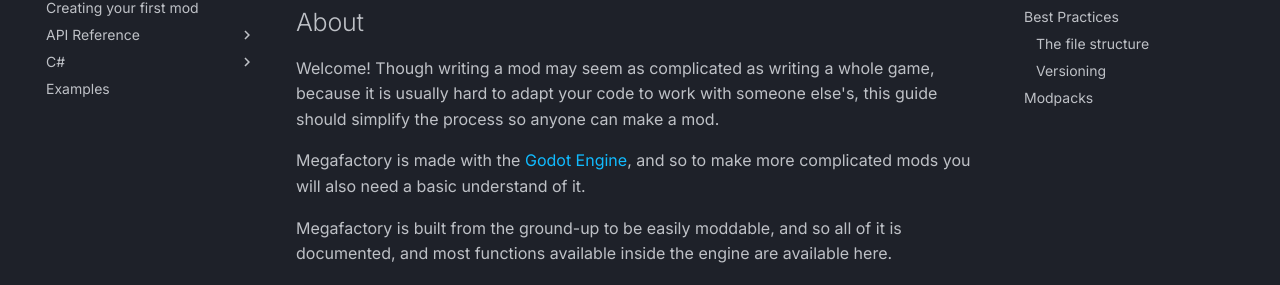
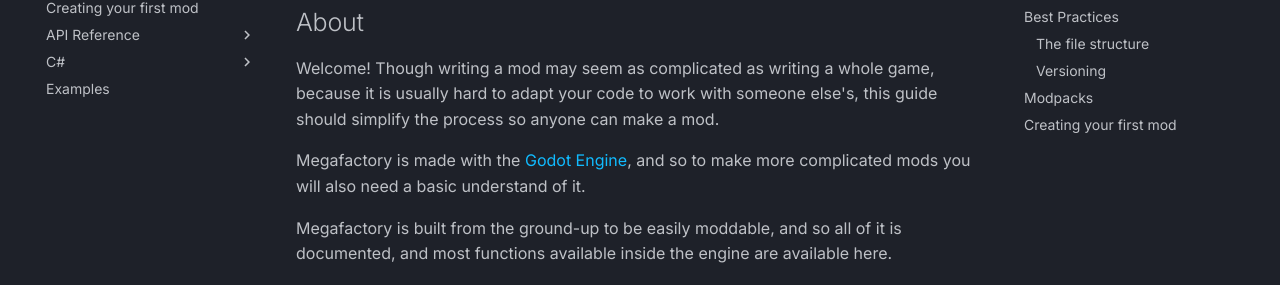
Before and after one commit to Rocky-Studios/Megafactory-Docs, an MkDocs documentation site: the page built from docs/index.md, in a window 1280 px wide. Shown: the part 175-460 px from the top of the page. Built offline with MkDocs 1.6.1 and Material for MkDocs 9.7.7, drawn with Linux system fonts in a browser that asks for light colours.

Commit message:
Make creating your own mod section h2

```diff
--- a/docs/index.md
+++ b/docs/index.md
@@ -66,5 +66,5 @@ Modpacks are simply collections of mods optimized for performance and compatibil
 
     C# has the `.cs` extension
 
-# Creating your first mod
+## Creating your first mod
 [**Now you can move onto starting your first mod!**](/first-mod/)
```
